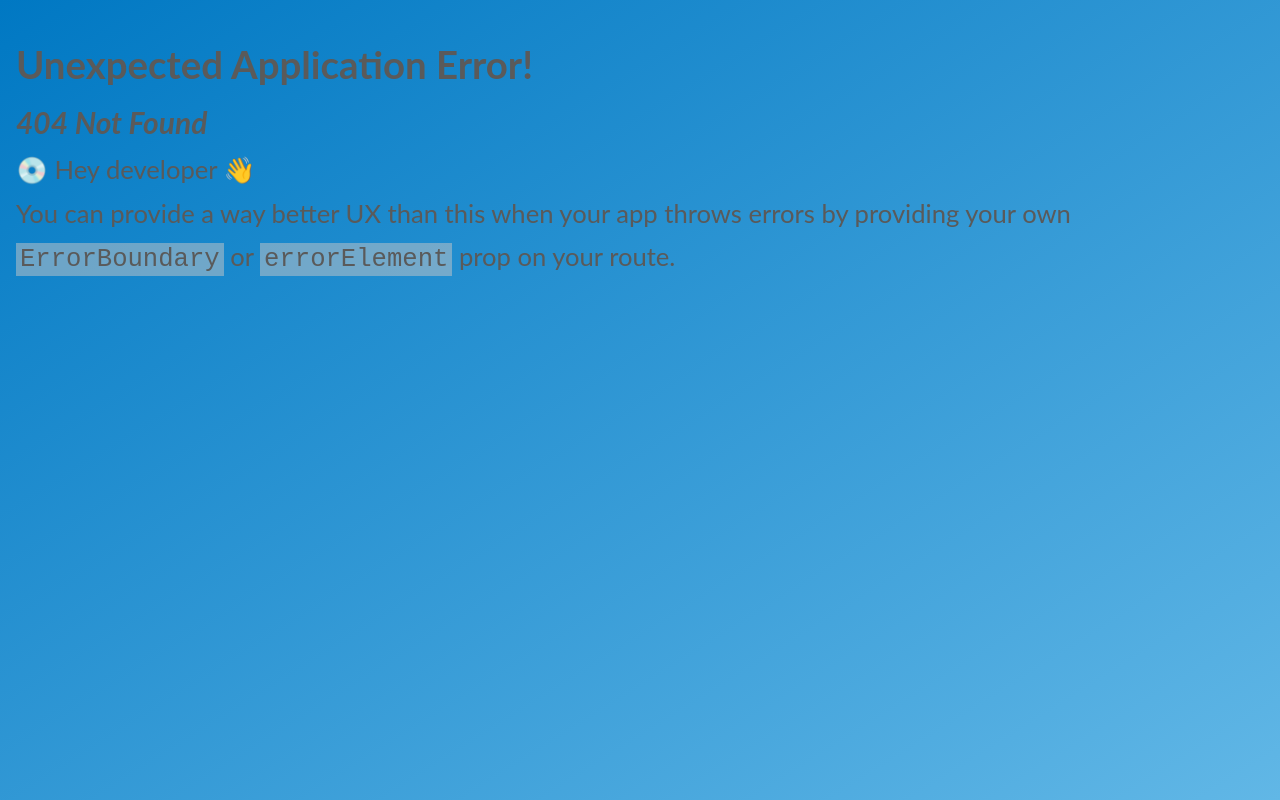
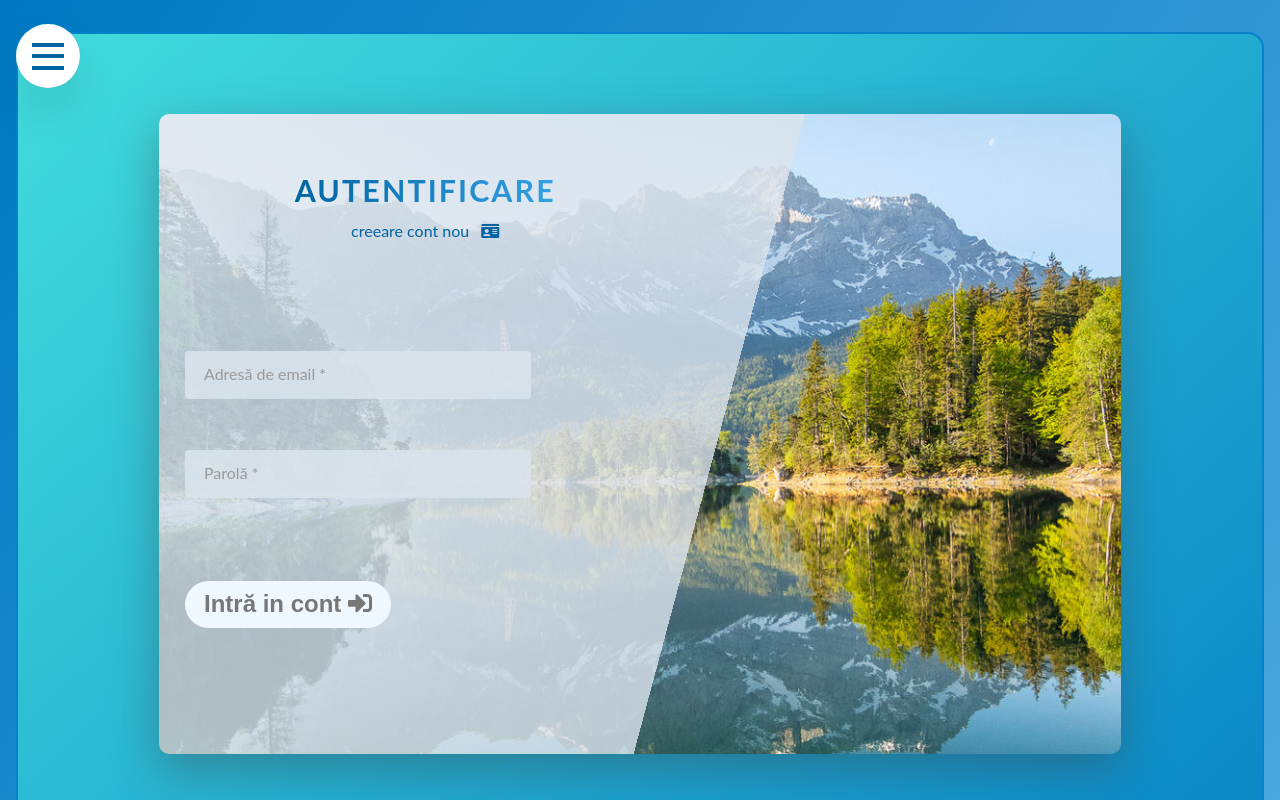
Before and after one commit to AdrianIon218/german-max, a React (Vite) app: page /login in a window 1280 px wide. Before the commit this address had no page. Shown: the top 800 px of the page. Built offline with nearby package versions, Linux system fonts and the light colour scheme.

Commit message:
added the ogin page

```diff
--- a/sass/layout/_sections.scss
+++ b/sass/layout/_sections.scss
@@ -77,7 +77,7 @@
     100% 100%
   );
   margin-top: -20rem;
-  padding: 20rem $padding-LR-section 32rem;
+  padding: 20rem $padding-LR-section 24rem;
   background-image: $gradient-cyan-blue;
   -webkit-clip-path: $local-polygon;
   clip-path: $local-polygon;
--- a/src/App.tsx
+++ b/src/App.tsx
@@ -3,6 +3,7 @@ import MainLayout from "./Layouts/MainLayout";
 import { lazy } from "react";
 
 import { loader as mainPageLoader } from "./Pages/Home/MainPage";
+import Login from "./Pages/Auth/Login";
 
 const MainPage = lazy(() => import("./Pages/Home/MainPage"));
 
@@ -16,6 +17,10 @@ const router = createBrowserRouter([
         element: <MainPage />,
         loader: mainPageLoader
       },
+      {
+        path:"/login",
+        element: <Login />
+      }
       ]
   }]);
 
--- /dev/null
+++ b/src/Pages/Auth/Login.tsx
@@ -0,0 +1,198 @@
+import { useRef, useReducer, useState } from "react";
+import LinkTansition from "../../Common/LinkTransition";
+import axios from "axios";
+import Notification, { NotificationType } from "../../Common/Notfication";
+
+const reducer = (
+  state: { isShown: boolean },
+  action: {
+    type: "ACCEPTED" | "INVALID_PASS" | "NO_USER" | "SERVER_ERR" | "DEACTIVATE";
+  },
+) => {
+  switch (action.type) {
+    case "ACCEPTED":
+      return {
+        isShown: false,
+        message: "Te-ai autentificat !",
+        notificationType: NotificationType.SUCCESS,
+      };
+    case "INVALID_PASS":
+      return {
+        isShown: true,
+        message: "Parola este incorectă !",
+        notificationType: NotificationType.ERROR,
+      };
+    case "NO_USER":
+      return {
+        isShown: true,
+        message: "Nu există utilizator cu această adresă de mail !",
+        notificationType: NotificationType.NO_TYPE,
+      };
+    case "SERVER_ERR":
+      return {
+        isShown: true,
+        message: "Eroare de server, încerca-ți mai târziu !",
+        notificationType: NotificationType.ERROR,
+      };
+    default:
+      return {
+        isShown: false,
+        message: "",
+        notificationType: NotificationType.NO_TYPE,
+      };
+  }
+};
+
+export default function Login() {
+  const [notification, dispatchNotification] = useReducer(reducer, {
+    isShown: false,
+    message: "",
+    notificationType: NotificationType.NO_TYPE,
+  });
+
+  const [pageTarget, setPage] = useState("");
+  const email = useRef<HTMLInputElement>(null);
+  const password = useRef<HTMLInputElement>(null);
+  const [passNumMistakes, setPassMistakes] = useState(0);
+
+  function submit(event: React.FormEvent<HTMLFormElement>) {
+    event.preventDefault();
+    const emailEntered = email.current!.value;
+    const passwordEntered = password.current!.value;
+
+    axios
+      .post("http://localhost:5000/login/", {
+        email: emailEntered,
+        password: passwordEntered,
+      })
+      .then((response) => {
+        const { status } = response.data;
+        password.current!.value = "";
+
+        switch (status) {
+          case "USER_OK":
+            email.current!.value = "";
+            const { lastLevel } = response.data;
+            localStorage.setItem("userAccount", emailEntered);
+            dispatchNotification({ type: "ACCEPTED" });
+            setPage(`/course-plan/${lastLevel}`);
+            break;
+
+          case "NO_USER":
+            dispatchNotification({ type: "NO_USER" });
+            break;
+
+          case "PASS_INCORECT":
+            setPassMistakes((oldVal) => oldVal + 1);
+            dispatchNotification({ type: "INVALID_PASS" });
+            break;
+
+          default:
+            dispatchNotification({ type: "SERVER_ERR" });
+            break;
+        }
+      })
+      .catch(() => {
+        dispatchNotification({ type: "SERVER_ERR" });
+      });
+  }
+
+  return (
+    <>
+      {pageTarget && (
+        <LinkTansition to={pageTarget} transitNow={true}>
+          {" "}
+        </LinkTansition>
+      )}
+      {notification.isShown && (
+        <Notification
+          message={notification.message}
+          type={notification.notificationType}
+          deleteNotification={() =>
+            dispatchNotification({ type: "DEACTIVATE" })
+          }
+        />
+      )}
+
+      <section className="section-gradient section-header u_padding_down--big">
+        <div className="flex-row--centered">
+          <div className="box-mountain-bg">
+            <div className="box-mountain-bg__form">
+              <form onSubmit={submit} className="forn">
+                <div className="u-margin-bottom-medium u-center-text">
+                  <h2 className="heading-secondary">Autentificare</h2>
+                  <span className="span-header-block">
+                    creeare cont nou &ensp;
+                    <span className="span-pointer">
+                      <LinkTansition
+                        to="/signup"
+                        icon="fas fa-id-card"
+                      />
+                    </span>
+                  </span>
+                  <span
+                    className="span-header-block span-reset-pass"
+                    style={{
+                      visibility: passNumMistakes > 1 ? "visible" : "hidden",
+                    }}
+                  >
+                    <span className="span-pointer">
+                      <LinkTansition
+                        to="/password_reset"
+                        className="span-reset-pass__link"
+                      >
+                        resetare parolă
+                      </LinkTansition>
+                    </span>
+                  </span>
+                </div>
+
+                <div className="form__group">
+                  <input
+                    type="email"
+                    className="form__input"
+                    placeholder="Adresă de email *"
+                    id="email"
+                    name="email"
+                    ref={email}
+                    required
+                  />
+                  <label
+                    htmlFor="email"
+                    className="form__label form__label__required"
+                  >
+                    Adresă de email
+                  </label>
+                </div>
+
+                <div className="form__group u-margin-bottom-intermediate">
+                  <input
+                    type="password"
+                    className="form__input"
+                    placeholder="Parolă *"
+                    id="password"
+                    name="password"
+                    ref={password}
+                    required
+                  />
+                  <label
+                    htmlFor="password"
+                    className="form__label form__label__required"
+                  >
+                    Parolă
+                  </label>
+                </div>
+
+                <div className="form__group">
+                  <button className="btn btn--white">
+                    Intră in cont <i className="fas fa-sign-in-alt"></i>
+                  </button>
+                </div>
+              </form>
+            </div>
+          </div>
+        </div>
+      </section>
+    </>
+  );
+}
--- a/src/Pages/Home/MainPage.tsx
+++ b/src/Pages/Home/MainPage.tsx
@@ -4,7 +4,7 @@ import AboutSection from './AboutSection';
 import TestSection from './TestSection';
 import CourseAvailableContext from '../../Contexts/CourseAvailableContext';
 import CoursesSection from './CoursesSection';
-import RegisterForm from '../Register/RegisterForm';
+import RegisterForm from '../Auth/RegisterForm';
 
 function MainPage() {
   const isUserLogged = useLoaderData();
```
Also changed, not shown: src/Pages/Auth/RegisterForm.tsx (renamed from src/Pages/Register/RegisterForm.tsx).
